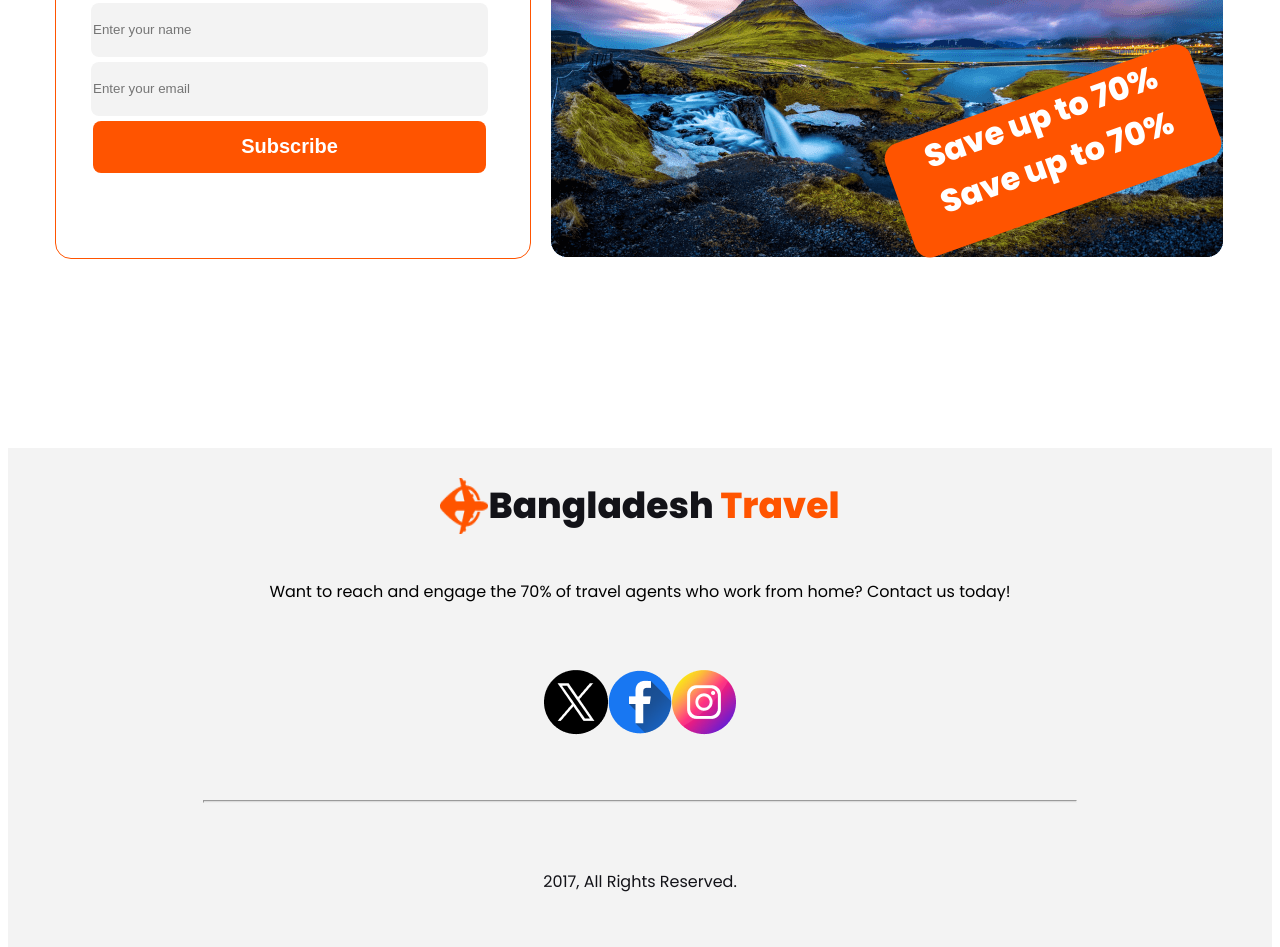
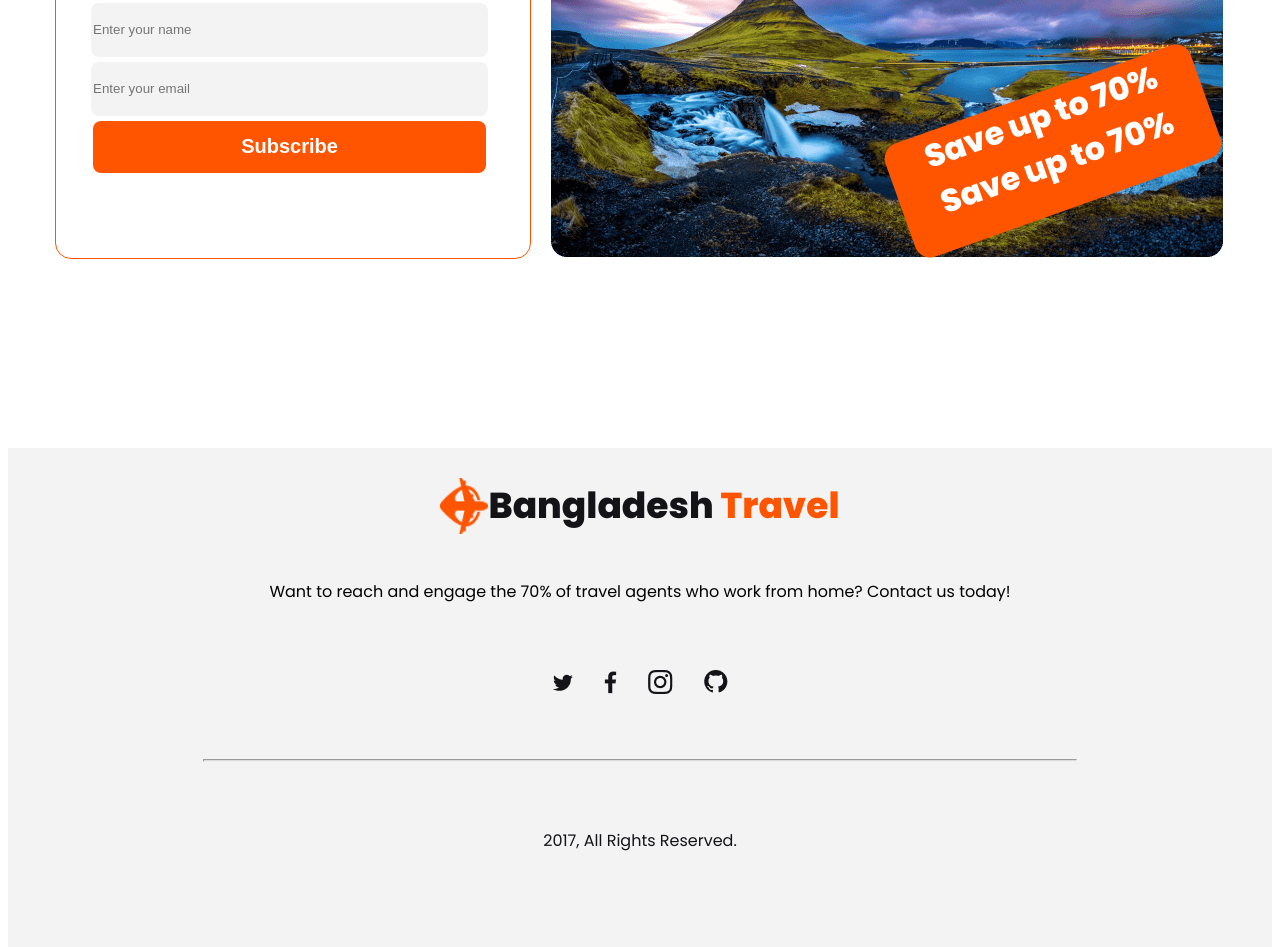
Before and after one commit to Sagor0007/assignment-02, a plain HTML site: page index.html in a window 1280 px wide. Shown: the part 4460-5407 px from the top of the page. Drawn offline with Linux system fonts and the light colour scheme.

Commit message:
eighth commit

```diff
--- a/index.html
+++ b/index.html
@@ -221,9 +221,9 @@
             <p>Want to reach and engage the 70% of travel agents who work from home? Contact us today! </p>
         </div>
     <div class="logo">
-        <div><img src="Images/Twitter.png" alt=""></div>
-        <div><img src="Images/Facebook.png" alt=""></div>
-        <div><img src="Images/Instagram.png" alt=""></div>
+
+        <div><img src="Images/Social.png" alt=""></div>
+
     </div>
 
     <hr class="hrc">
```
Also changed, not shown: Images/Social.png (added).
